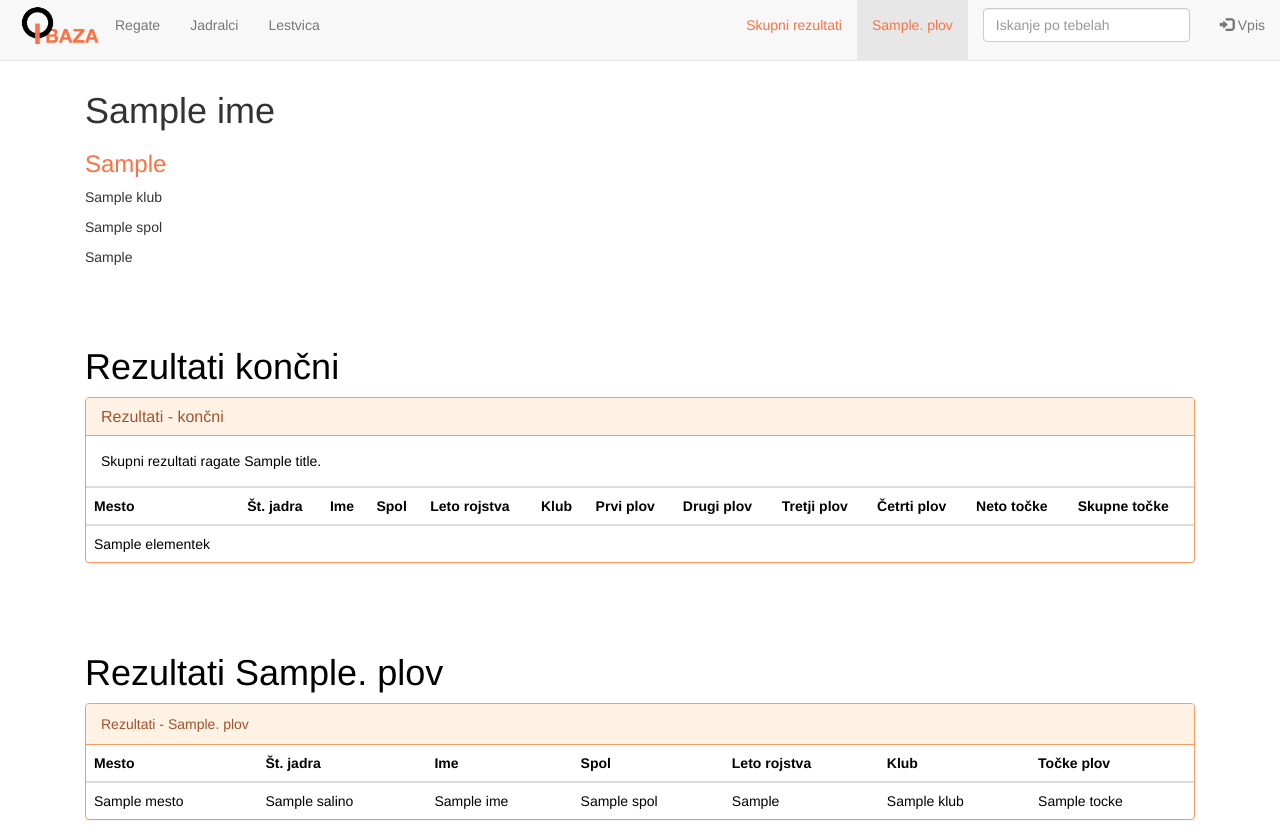
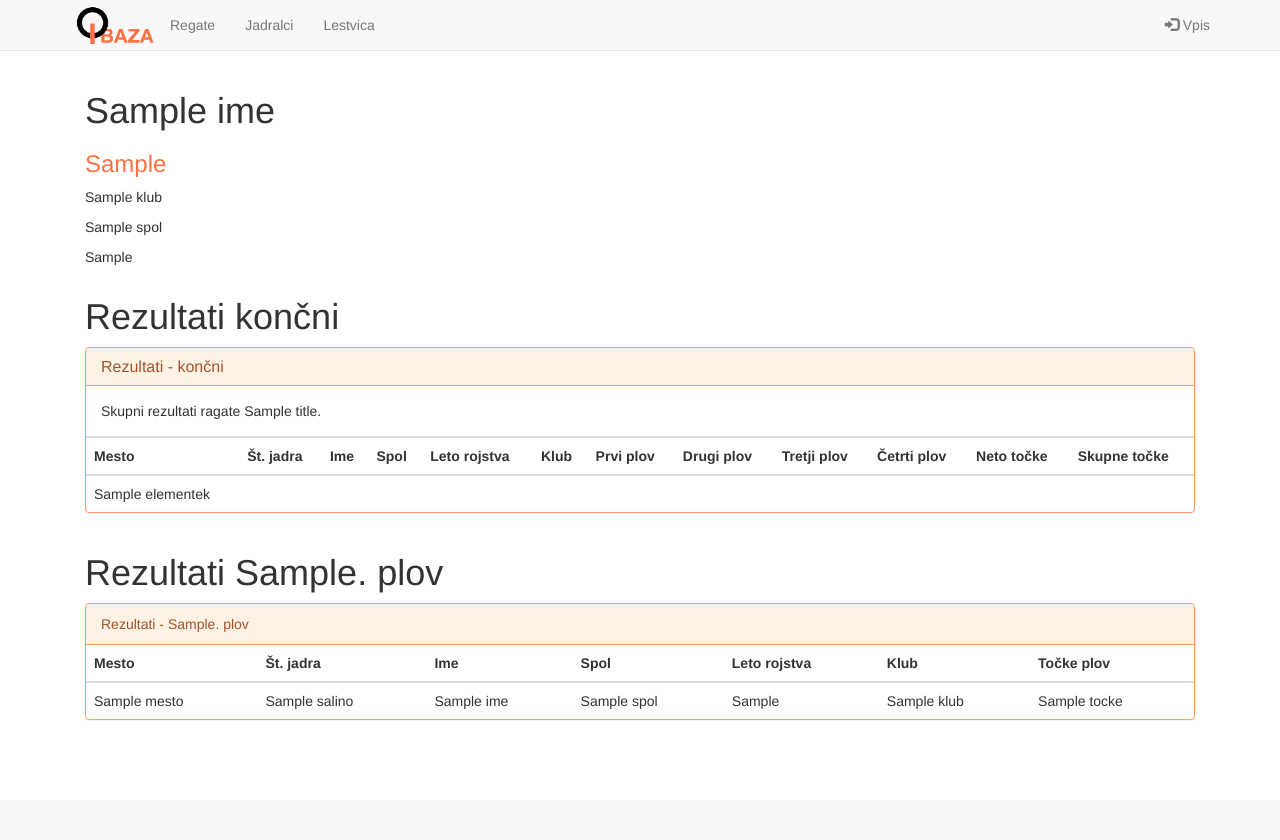
Before and after one commit to JureMB/BazaRegat, a Python web app: template flask/templates/jadralci_view.html in a window 1280 px wide. After the commit the page ends 720 px from the top, so only its background shows below. Run offline with Jinja, Linux system fonts and the light colour scheme; the template is opened without the code that fills it: most values are stand-ins (such as "Sample title", 1, 10 or a date in 2020); some libraries are stand-ins or nearby versions.

Commit message:
Manjsi popravki.

```diff
--- a/flask/app.py
+++ b/flask/app.py
@@ -316,7 +316,7 @@ def jadralci_view(jadralec_id):
         klub = element[4]
 
     tekmovalci_dict = all_data()
-    print("tekmovalci data", tekmovalci_dict)
+    print("tekmovalci_dict: ", tekmovalci_dict)
     data=[] # tabela ki se jo na koncu prikaže na strani
     return render_template('jadralci_view.html', ime=ime, sail_no = sail_no ,klub=klub, spol = spol, leto_rojstva =leto_rojstva, data= data)
 
@@ -356,7 +356,6 @@ def lestvica():
     data_final=[]
     for i in range(len(data_sorted)):
         data_final.append([i+1]+data_sorted[i])
-    print(data_final)
     return render_template('lestvica.html', data=data_final)
 
 @app.route('/test')
--- a/flask/templates/jadralci_view.html
+++ b/flask/templates/jadralci_view.html
@@ -1,64 +1,6 @@
 {% extends "base.html" %}
 
 {% block title %}{{ ime}}{% endblock %}
-
-{%block head %}
-{{ super() }}
-{#  <meta name="viewport" content="width=device-width, initial-scale=1">#}
-{#  <link rel="stylesheet" href="https://maxcdn.bootstrapcdn.com/bootstrap/3.3.7/css/bootstrap.min.css">#}
-{#  <script src="https://ajax.googleapis.com/ajax/libs/jquery/3.3.1/jquery.min.js"></script>#}
-{#  <script src="https://maxcdn.bootstrapcdn.com/bootstrap/3.3.7/js/bootstrap.min.js"></script>#}
-  <style>
-  body {
-      position: relative;
-  }
-  #section1 {padding-top:50px;color: black; }
-  {% for nPlov in nPlovov %}
-  #section{{ (nPlov + 1)|string }} {padding-top:50px;color: black; }
-  {% endfor %}
-  </style>
-{% endblock %}
-
-{% block navbar %}
-    <nav class="navbar navbar-default navbar-fixed-top">
-        <div class="container-fluid">
-            <div class="navbar-header">
-                <button type="button" class="navbar-toggle" data-toggle="collapse" data-target="#myNavbar">
-                    <span class="icon-bar"></span>
-                    <span class="icon-bar"></span>
-                    <span class="icon-bar"></span>
-                </button>
-                <a href="{{ url_for('index') }}" class="navbar-left"><img style="max-width:85px" src="{{ url_for('static', filename = 'logo_medium.png') }}"></a>
-            </div>
-            <div>
-                <div class="collapse navbar-collapse" id="myNavbar">
-                    <ul class="nav navbar-nav">
-                        <li><a href="{{ url_for('regate') }}">Regate</a></li>
-                        <li><a href="{{ url_for('jadralci') }}">Jadralci</a></li>
-                        <li><a href="{{ url_for('lestvica') }}">Lestvica</a></li>
-                    </ul>
-                    <ul class="nav navbar-nav navbar-right">
-                        <li><a href="#section1"><p class="my-primary-text">Skupni rezultati</p></a></li>
-                        {% for nPlov in nPlovov %}
-                        <li><a href="#section{{ (nPlov + 1)|string }}"><p class="my-primary-text">{{ nPlov|string }}. plov</p></a></li>
-                        {% endfor %}
-                        <form class="navbar-form navbar-left">
-                            <div class="form-group">
-                                <input type="text" class="form-control" id="myInput" placeholder="Iskanje po tebelah">
-                            </div>
-                        </form>
-                        {#            <li><input class="form-control" id="myInput" type="text" placeholder="Iskanje po tebelah.."></li>#}
-                        <li><a href="#"><span class="glyphicon glyphicon-log-in"></span> Vpis</a></li>
-                    </ul>
-                </div>
-            </div>
-        </div>
-    </nav>
-{% endblock %}
-
-{% block body_attribs %}
-data-spy="scroll" data-target=".navbar" data-offset="50"
-{% endblock %}
 
 {% block page_content %}
 
--- a/flask/templates/regate_view.html
+++ b/flask/templates/regate_view.html
@@ -44,11 +44,10 @@
                         {% endfor %}
                         <form class="navbar-form navbar-left">
                             <div class="form-group">
-                                <input type="text" class="form-control" id="myInput" placeholder="Iskanje po tebelah">
+                                <input type="text" class="form-control" id="myInput" placeholder="Iskanje po tabelah">
                             </div>
                         </form>
-                        {#            <li><input class="form-control" id="myInput" type="text" placeholder="Iskanje po tebelah.."></li>#}
-                        <li><a href="#"><span class="glyphicon glyphicon-log-in"></span> Vpis</a></li>
+{#                        <li><a href="#"><span class="glyphicon glyphicon-log-in"></span> Vpis</a></li>#}
                     </ul>
                 </div>
             </div>
```
